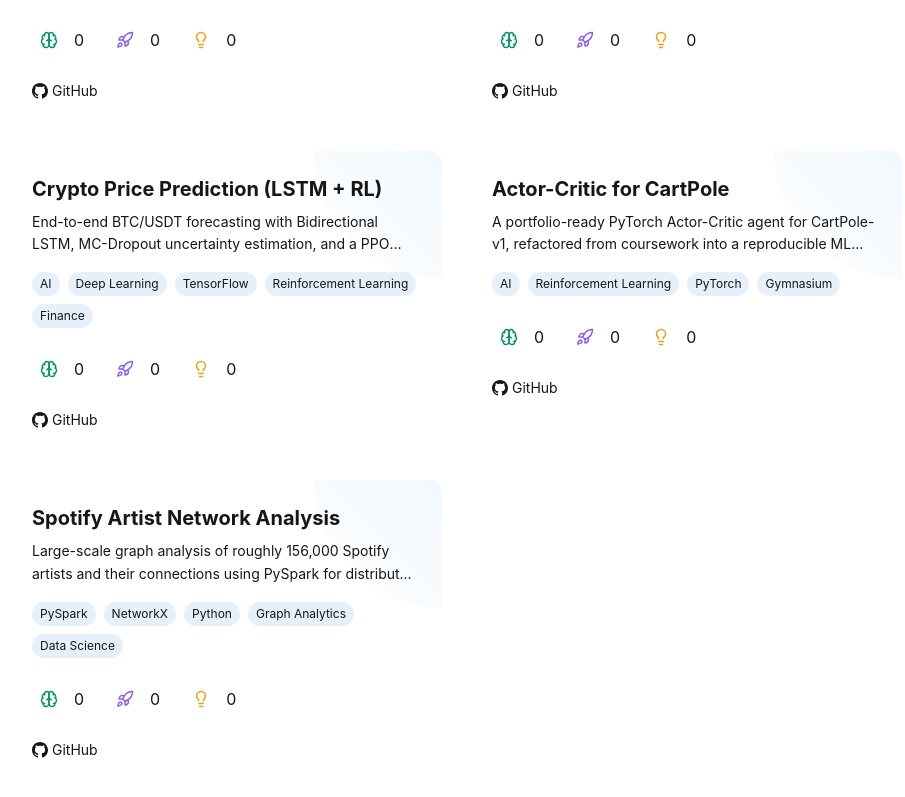
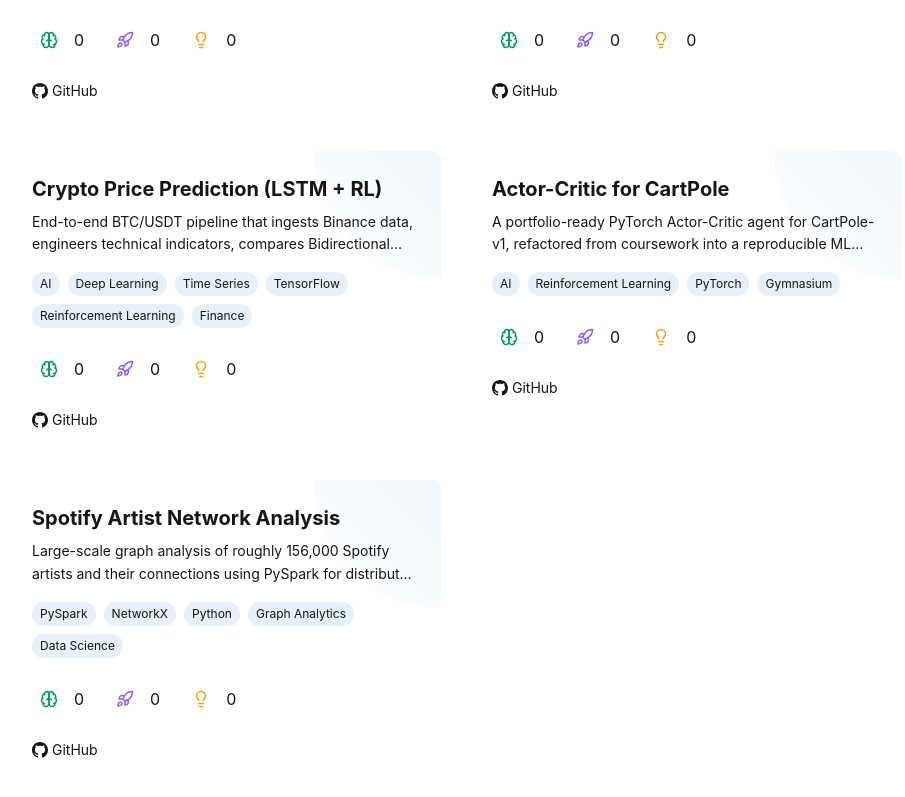
Before and after one commit to SiegKat/portifolio_2026, a React (Vite) app: page /projects in a window 1280 px wide. Shown: the part 1009-1806 px from the top of the page, without its empty margins (185-1090 px from the left). Built offline with nearby package versions, Linux system fonts and the light colour scheme; no server answers; what aws-amplify would draw is missing.

Commit message:
Update BTC project copy and fix README image URLs

```diff
--- a/src/components/MarkdownRenderer.tsx
+++ b/src/components/MarkdownRenderer.tsx
@@ -12,6 +12,25 @@ import {
 interface MarkdownRendererProps {
   content: string;
   className?: string;
+  sourceUrl?: string;
+}
+
+function resolveMarkdownUrl(
+  url: string | undefined,
+  sourceUrl?: string,
+): string | undefined {
+  if (!url || url.startsWith("#")) return url;
+  if (/^(?:[a-z][a-z\d+.-]*:|\/\/)/i.test(url)) return url;
+
+  try {
+    const baseUrl = sourceUrl
+      ? new URL(sourceUrl, window.location.origin)
+      : new URL(window.location.href);
+    return new URL(url, baseUrl).toString();
+  } catch (error) {
+    console.error("Failed to resolve markdown URL:", error);
+    return url;
+  }
 }
 
 // Custom hook for dark mode detection
@@ -131,6 +150,7 @@ function extractYoutubeVideoId(url: string): string | null {
 export default function MarkdownRenderer({
   content,
   className = "",
+  sourceUrl,
 }: MarkdownRendererProps) {
   const { t } = useTranslation();
 
@@ -139,6 +159,7 @@ export default function MarkdownRenderer({
       <Markdown
         remarkPlugins={[remarkGfm]}
         rehypePlugins={[rehypeRaw]}
+        urlTransform={(url) => resolveMarkdownUrl(url, sourceUrl) ?? ""}
         components={{
           code(
             props: ComponentPropsWithoutRef<"code"> & {
--- a/src/pages/ProjectView.tsx
+++ b/src/pages/ProjectView.tsx
@@ -52,8 +52,8 @@ const EXTRA_PROJECT_META: Record<
     id: "btc-lstm-forecast",
     title: "Crypto Price Prediction (LSTM + RL)",
     description:
-      "End-to-end BTC/USDT forecasting with Bidirectional LSTM, MC-Dropout uncertainty estimation, and a PPO reinforcement learning trading agent trained on Binance data.",
-    tags: ["AI", "Deep Learning", "TensorFlow", "Reinforcement Learning", "Finance"],
+      "End-to-end BTC/USDT pipeline that ingests Binance data, engineers technical indicators, compares Bidirectional and MC-Dropout LSTM forecasts, and explores PPO-based trading strategies.",
+    tags: ["AI", "Deep Learning", "Time Series", "TensorFlow", "Reinforcement Learning", "Finance"],
     githubLink: "https://github.com/SiegKat/btc-lstm-forecast",
     contentUrl:
       "https://raw.githubusercontent.com/SiegKat/btc-lstm-forecast/main/README.md",
@@ -83,6 +83,7 @@ interface Project {
   id: string;
   title: string;
   content: string;
+  contentUrl?: string;
   description: string;
   demoLink?: string;
   githubLink?: string;
@@ -106,7 +107,7 @@ export default function ProjectView() {
           const contentRes = await fetch(extra.contentUrl);
           if (!contentRes.ok) throw new Error("Project not found");
           const content = await contentRes.text();
-          setProject({ ...extra, content });
+          setProject({ ...extra, content, contentUrl: extra.contentUrl });
           setLoading(false);
           return;
         }
@@ -124,7 +125,11 @@ export default function ProjectView() {
 
         if (!projectMeta) throw new Error("Project metadata not found");
 
-        setProject({ ...projectMeta, content });
+        setProject({
+          ...projectMeta,
+          content,
+          contentUrl: `${CONTENT_BASE_URL}/projects/${id}.md`,
+        });
         setLoading(false);
       } catch (error) {
         console.error("Error fetching project:", error);
@@ -218,7 +223,11 @@ export default function ProjectView() {
         </div>
       </div>
 
-      <MarkdownRenderer content={project.content} className="mt-8" />
+      <MarkdownRenderer
+        content={project.content}
+        className="mt-8"
+        sourceUrl={project.contentUrl}
+      />
     </motion.article>
   );
 }
--- a/src/pages/Projects.tsx
+++ b/src/pages/Projects.tsx
@@ -42,8 +42,8 @@ const EXTRA_PROJECTS: Project[] = [
     id: "btc-lstm-forecast",
     title: "Crypto Price Prediction (LSTM + RL)",
     description:
-      "End-to-end BTC/USDT forecasting with Bidirectional LSTM, MC-Dropout uncertainty estimation, and a PPO reinforcement learning trading agent trained on Binance data.",
-    tags: ["AI", "Deep Learning", "TensorFlow", "Reinforcement Learning", "Finance"],
+      "End-to-end BTC/USDT pipeline that ingests Binance data, engineers technical indicators, compares Bidirectional and MC-Dropout LSTM forecasts, and explores PPO-based trading strategies.",
+    tags: ["AI", "Deep Learning", "Time Series", "TensorFlow", "Reinforcement Learning", "Finance"],
     githubLink: "https://github.com/SiegKat/btc-lstm-forecast",
   },
   {
```
